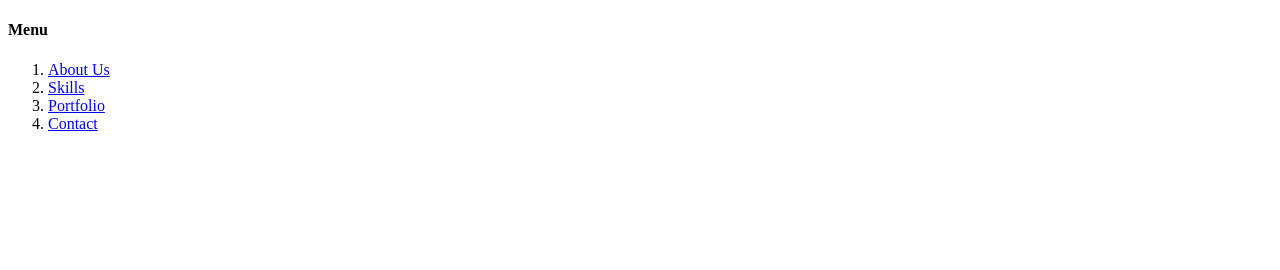
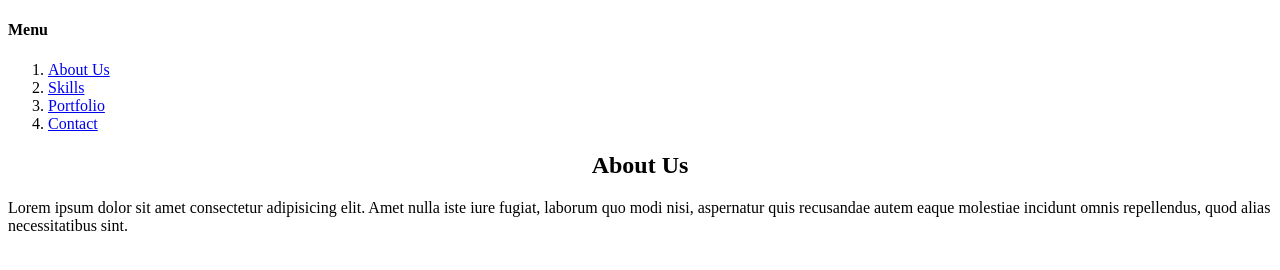
Before and after one commit to daniello94/zadanie34713, a plain HTML site: page index.html in a window 1280 px wide. Drawn offline with Linux system fonts and the light colour scheme.

Commit message:
podpunkt 2

```diff
--- a/index.html
+++ b/index.html
@@ -19,6 +19,13 @@
             <li><a href="#contact">Contact</a></li>
         </ol>
     </nav>
+    <!-- podpunkt 2 About Us -->
+    <section id="aboutUs">
+        <h1 style="text-align: center;">About Us</h1>
+        <p>Lorem ipsum dolor sit amet consectetur adipisicing elit. Amet nulla iste iure fugiat, laborum quo modi nisi,
+            aspernatur quis recusandae autem eaque molestiae incidunt omnis repellendus, quod alias necessitatibus sint.
+        </p>
+    </section>
 </body>
 
 </html>
```
